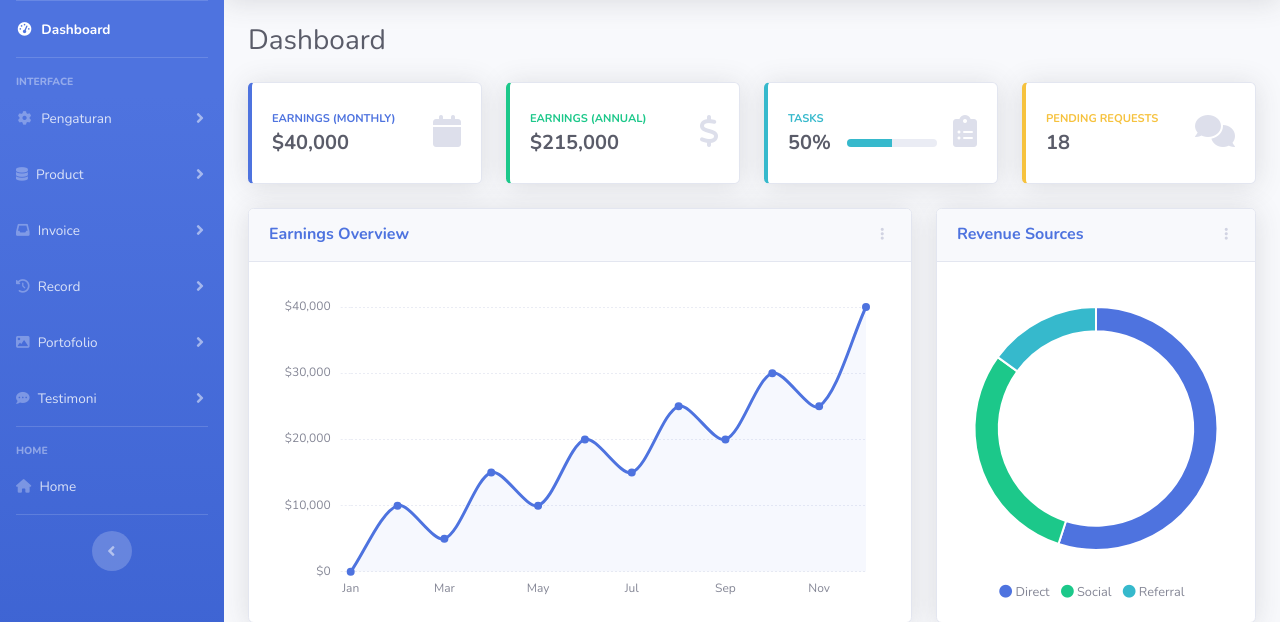
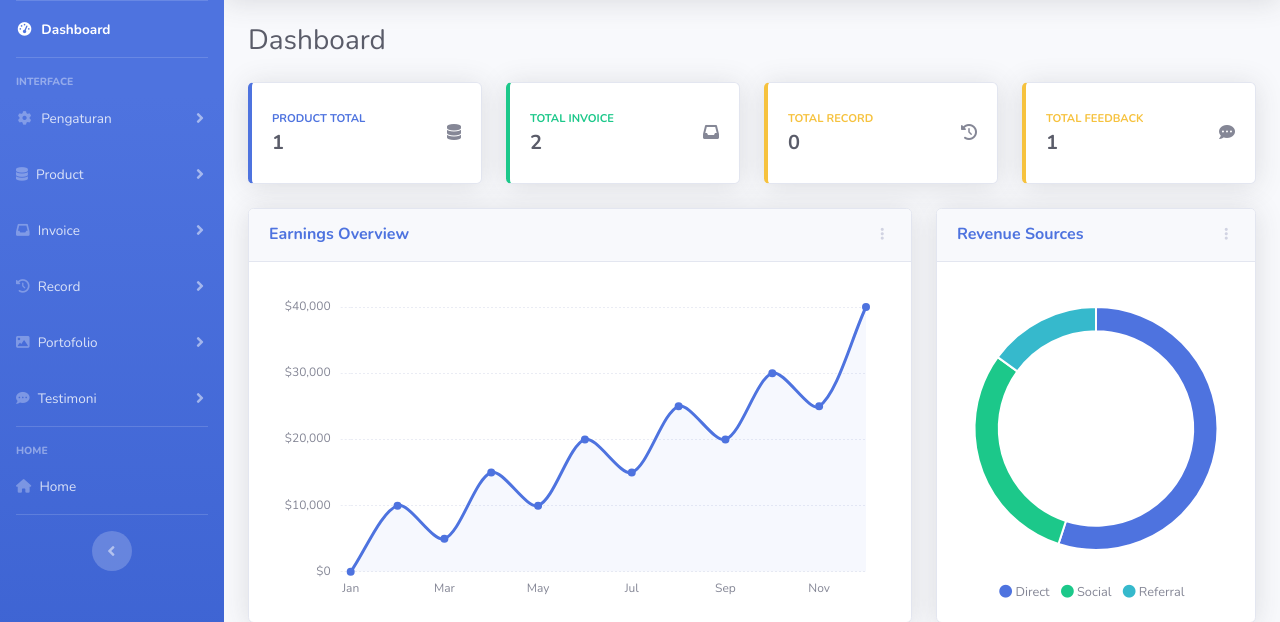
Before and after one commit to mniam847/multikarya, a CodeIgniter app: page /multikarya/admin in a window 1280 px wide. Shown: the part 70-692 px from the top of the page. Run offline with CodeIgniter, Linux system fonts and the light colour scheme; the visitor is signed in with stand-in values (Sample User, id 1); data comes from the database, SQL or seed files in the repository.

Commit message:
update DB + update admin

```diff
--- a/application/controllers/Admin.php
+++ b/application/controllers/Admin.php
@@ -12,6 +12,11 @@ class Admin extends CI_Controller {
     // index
     public function index(){
         $data['user'] = $this->session->userdata('name');
+        $data['totalproduct'] = count($this->multikarya->getAll("product"));
+        $data['totalinvoice'] = count($this->multikarya->getAll("invoice"));
+        $tempVar = $this->multikarya->getData("invoice",array('status'=>1));
+        $data['totalrecord'] = count($tempVar);
+        $data['totalfeedback'] = count($this->multikarya->getAll("testimoni"));
 		$this->load->view('admin/dashboard', $data);
 	}
 
--- a/application/views/Admin/dashboard.php
+++ b/application/views/Admin/dashboard.php
@@ -219,8 +219,6 @@
                     <!-- Page Heading -->
                     <div class="d-sm-flex align-items-center justify-content-between mb-4">
                         <h1 class="h3 mb-0 text-gray-800">Dashboard</h1>
-                        <!-- <a href="#" class="d-none d-sm-inline-block btn btn-sm btn-primary shadow-sm"><i
-                                class="fas fa-download fa-sm text-white-50"></i> Generate Report</a> -->
                     </div>
 
                     <!-- Content Row -->
@@ -233,11 +231,11 @@
                                     <div class="row no-gutters align-items-center">
                                         <div class="col mr-2">
                                             <div class="text-xs font-weight-bold text-primary text-uppercase mb-1">
-                                                Earnings (Monthly)</div>
-                                            <div class="h5 mb-0 font-weight-bold text-gray-800">$40,000</div>
+                                                Product Total</div>
+                                            <div class="h5 mb-0 font-weight-bold text-gray-800"><?= $totalproduct; ?></div>
                                         </div>
                                         <div class="col-auto">
-                                            <i class="fas fa-calendar fa-2x text-gray-300"></i>
+                                            <i class="fa-solid fa-database"></i>
                                         </div>
                                     </div>
                                 </div>
@@ -251,40 +249,11 @@
                                     <div class="row no-gutters align-items-center">
                                         <div class="col mr-2">
                                             <div class="text-xs font-weight-bold text-success text-uppercase mb-1">
-                                                Earnings (Annual)</div>
-                                            <div class="h5 mb-0 font-weight-bold text-gray-800">$215,000</div>
+                                                Total Invoice</div>
+                                            <div class="h5 mb-0 font-weight-bold text-gray-800"><?= $totalinvoice; ?></div>
                                         </div>
                                         <div class="col-auto">
-                                            <i class="fas fa-dollar-sign fa-2x text-gray-300"></i>
-                                        </div>
-                                    </div>
-                                </div>
-                            </div>
-                        </div>
-
-                        <!-- Earnings (Monthly) Card Example -->
-                        <div class="col-xl-3 col-md-6 mb-4">
-                            <div class="card border-left-info shadow h-100 py-2">
-                                <div class="card-body">
-                                    <div class="row no-gutters align-items-center">
-                                        <div class="col mr-2">
-                                            <div class="text-xs font-weight-bold text-info text-uppercase mb-1">Tasks
-                                            </div>
-                                            <div class="row no-gutters align-items-center">
-                                                <div class="col-auto">
-                                                    <div class="h5 mb-0 mr-3 font-weight-bold text-gray-800">50%</div>
-                                                </div>
-                                                <div class="col">
-                                                    <div class="progress progress-sm mr-2">
-                                                        <div class="progress-bar bg-info" role="progressbar"
-                                                            style="width: 50%" aria-valuenow="50" aria-valuemin="0"
-                                                            aria-valuemax="100"></div>
-                                                    </div>
-                                                </div>
-                                            </div>
-                                        </div>
-                                        <div class="col-auto">
-                                            <i class="fas fa-clipboard-list fa-2x text-gray-300"></i>
+                                            <i class="fa-solid fa-inbox"></i>
                                         </div>
                                     </div>
                                 </div>
@@ -298,11 +267,29 @@
                                     <div class="row no-gutters align-items-center">
                                         <div class="col mr-2">
                                             <div class="text-xs font-weight-bold text-warning text-uppercase mb-1">
-                                                Pending Requests</div>
-                                            <div class="h5 mb-0 font-weight-bold text-gray-800">18</div>
+                                                Total Record</div>
+                                                <div class="h5 mb-0 font-weight-bold text-gray-800"><?= $totalrecord; ?></div>
                                         </div>
                                         <div class="col-auto">
-                                            <i class="fas fa-comments fa-2x text-gray-300"></i>
+                                            <i class="fa-solid fa-clock-rotate-left"></i>
+                                        </div>
+                                    </div>
+                                </div>
+                            </div>
+                        </div>
+
+                        <!-- Pending Requests Card Example -->
+                        <div class="col-xl-3 col-md-6 mb-4">
+                            <div class="card border-left-warning shadow h-100 py-2">
+                                <div class="card-body">
+                                    <div class="row no-gutters align-items-center">
+                                        <div class="col mr-2">
+                                            <div class="text-xs font-weight-bold text-warning text-uppercase mb-1">
+                                                Total Feedback</div>
+                                                <div class="h5 mb-0 font-weight-bold text-gray-800"><?= $totalfeedback; ?></div>
+                                        </div>
+                                        <div class="col-auto">
+                                            <i class="fa-solid fa-comment-dots"></i>
                                         </div>
                                     </div>
                                 </div>
```
Also changed, not shown: ardian.sql (+49 -7 lines).
